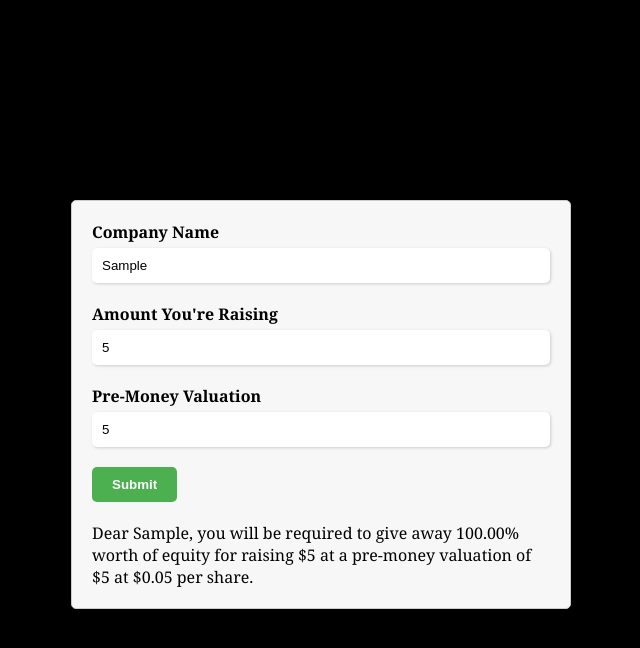
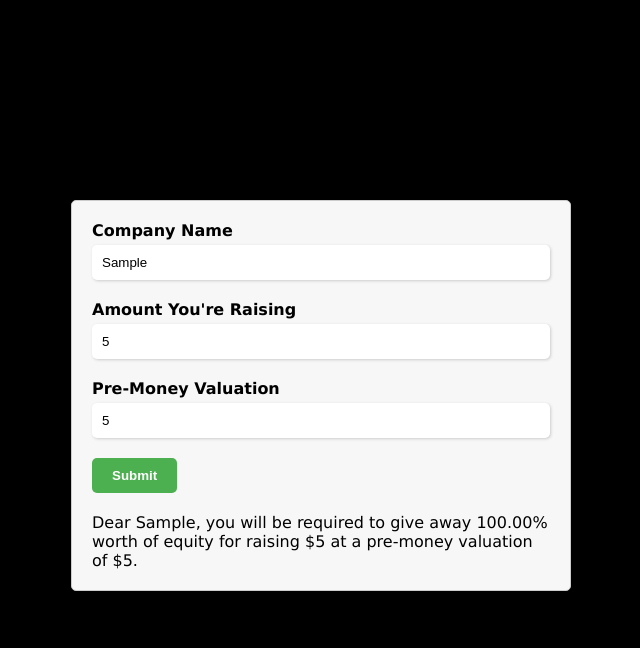
Before and after one commit to B0bbycode/valuation-table, a plain HTML site: page valuation.html in a window 1280 px wide. Both pictures are taken after typing "Sample", "5", "5" into the empty fields and a click on the input "Submit". Shown: the whole page, without its empty margins (319-959 px from the left). Drawn offline with Linux system fonts and the light colour scheme.

Commit message:
new commit

```diff
--- a/valuation.css
+++ b/valuation.css
@@ -1,7 +1,7 @@
 body {
     margin: 0;
     padding: 0;
-    font-family: Georgia, 'Times New Roman', Times, serif;
+    font-family: Verdana, sans-serif;
     background-color: black;
 }
 
--- a/valuation.html
+++ b/valuation.html
@@ -17,11 +17,11 @@
         </div>
         <div class="form-group">
             <label for="rs-amount">Amount You're Raising</label>
-            <input type="number" id="rs-amount" required>
+            <input type="number" id="rs-amount" pattern="\d*" oninput="formatNumber(this)" required>
         </div>
         <div class="form-group">
             <label for="pre-amount">Pre-Money Valuation</label>
-            <input type="number" id="pre-amount">
+            <input type="number" id="pre-amount" pattern="\d*" oninput="formatNumber(this)" required>
         </div>
         <input type="submit" id="submit" value="Submit">
         <div id="result"></div>
--- a/valuation.js
+++ b/valuation.js
@@ -20,9 +20,11 @@ form.addEventListener("submit", function(event) {
 
     // Calculate the percentage of ownership the company will give up
     const ownershipPercentage = ((amountRaised * 100) / preMoneyValuation);
+    // Calculate the share unit the amount invested is worth
+    const perShareUnit = (amountRaised / (ownershipPercentage));
 
     // Format the result message
-    const resultMessage = `Dear ${companyName}, you will be required to give away ${ownershipPercentage.toFixed(2)}% worth of equity for raising $${amountRaised.toLocaleString()} at a pre-money valuation of $${preMoneyValuation.toLocaleString()} at $${(amountRaised / ownershipPercentage).toLocaleString()} per share.`;
+    const resultMessage = `Dear ${companyName}, you will be required to give away ${ownershipPercentage.toFixed(2)}% worth of equity for raising $${amountRaised.toLocaleString()} at a pre-money valuation of $${preMoneyValuation.toLocaleString()}.`;
 
     // Set the result message in the result element
     resultElement.innerText = resultMessage;
```
Also changed, not shown: index.html (added).
